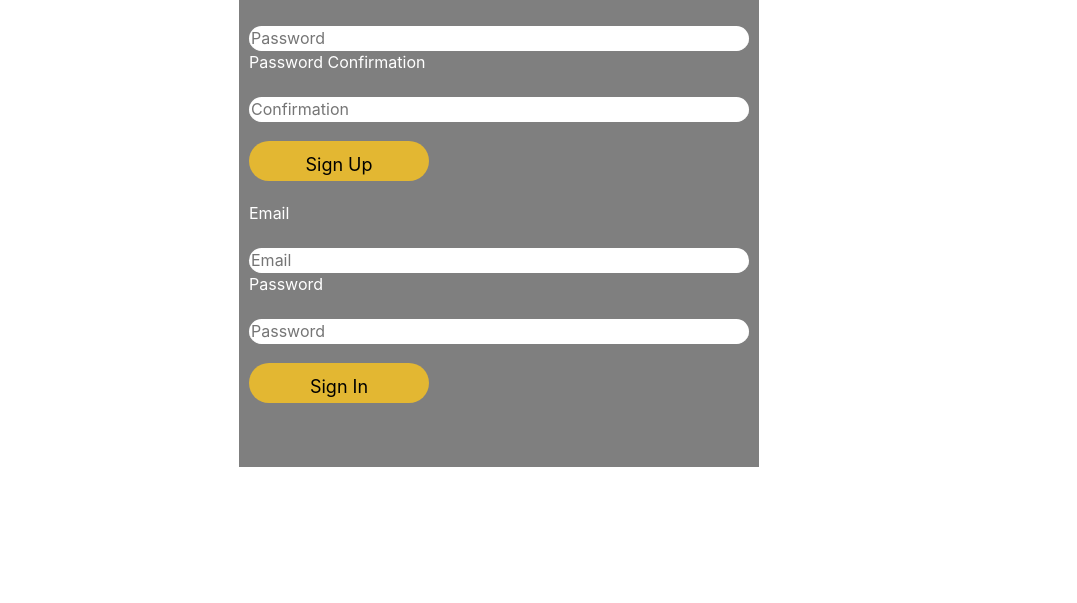
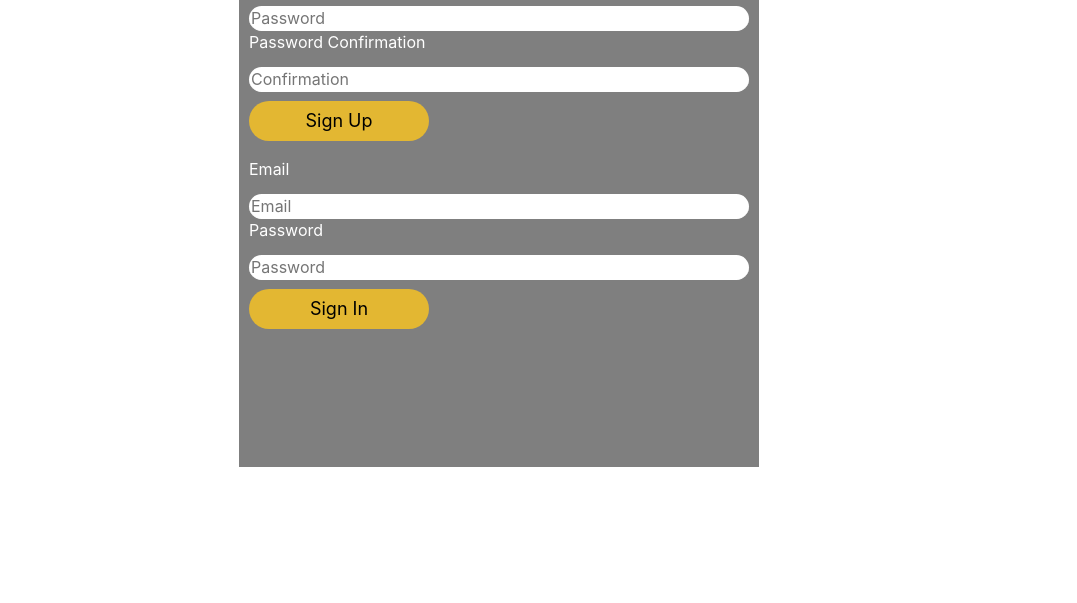
Before and after one commit to Max-spec007/Maxs-Trofi-client, a website built with webpack: page index.html in a window 1280 px wide. Shown: the part 763-1366 px from the top of the page, without its empty margins (141-1218 px from the left). Built offline with nearby package versions, Linux system fonts and the light colour scheme; files whose address does not match are found by name.

Commit message:
Added all the edited files to project2-client I added all the edited files below to project2-client.

```diff
--- a/assets/styles/index.scss
+++ b/assets/styles/index.scss
@@ -37,7 +37,6 @@ body {
 }
 
 form input[type='submit'] {
-  margin-bottom: -20px;
   width: 180px;
   cursor: pointer;
   line-height: 20px;
@@ -47,8 +46,21 @@ form input[type='submit'] {
   height: 40px;
   font-size: 18px;
   border-radius: 20px;
-  margin-top: 20px;
+  margin-top: 10px;
 }
+
+#grocery-list-form {
+  margin: 10px 5px 10px 5px;
+}
+
+#edit {
+  margin: 10px 5px 10px 5px;
+}
+
+#delete {
+  margin: 10px 5px 10px 5px;
+}
+
 
 form input[type='submit']:hover {
   background: white;
@@ -74,7 +86,7 @@ h1 {
   background: white;
   outline: none;
   height: 25px;
-  margin-top: 15px;
+  margin-top: 5px;
   color: black;
   font-size: 16px;
 }
@@ -128,17 +140,6 @@ input[type=text], input[type=number] {
     box-sizing: border-box;
 }
 
-input[type=submit]{
-    width: 30%;
-    background-color: #ddd;
-    color: #000;
-    padding: 14px 20px;
-    margin: 8px 0;
-    border: none;
-    border-radius: 4px;
-    cursor: pointer;
-}
-
 form div.form-action-buttons{
     text-align: right;
 }
--- a/index.html
+++ b/index.html
@@ -73,7 +73,7 @@
                   <input name="groceries[category]" type="text" placeholder="Category">
                   <label for="date-of-purchase"><strong>Date of Purchase</strong></label>
                   <input name="groceries[dateOfPurchase]" type="text" placeholder="Date of Purchase">
-                  <input type="submit" value="Create">
+                  <input class="button" type="submit" value="Create">
                 </form>
               <p id="message-edit" class='classMessage'></p>
               <form id="edit">
```
